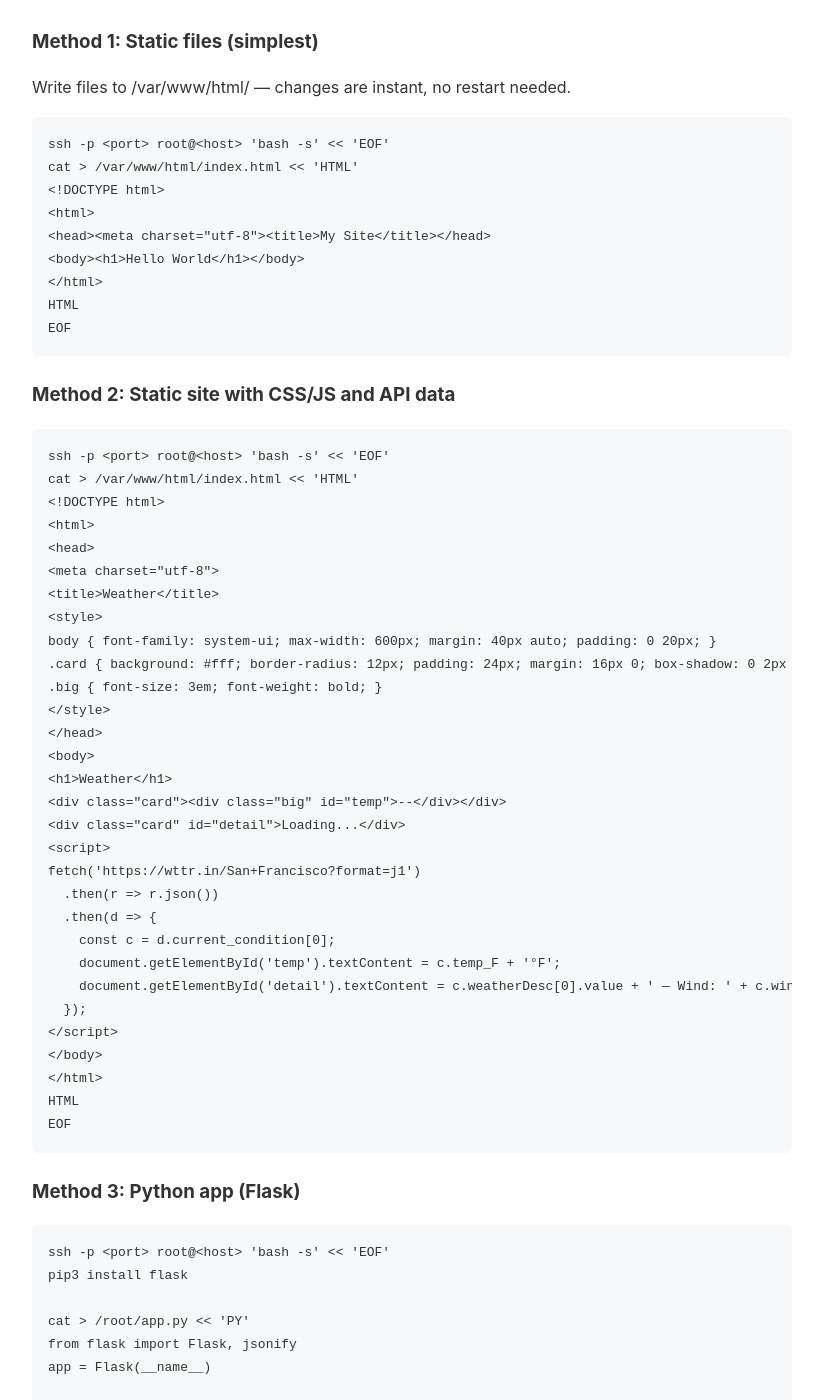
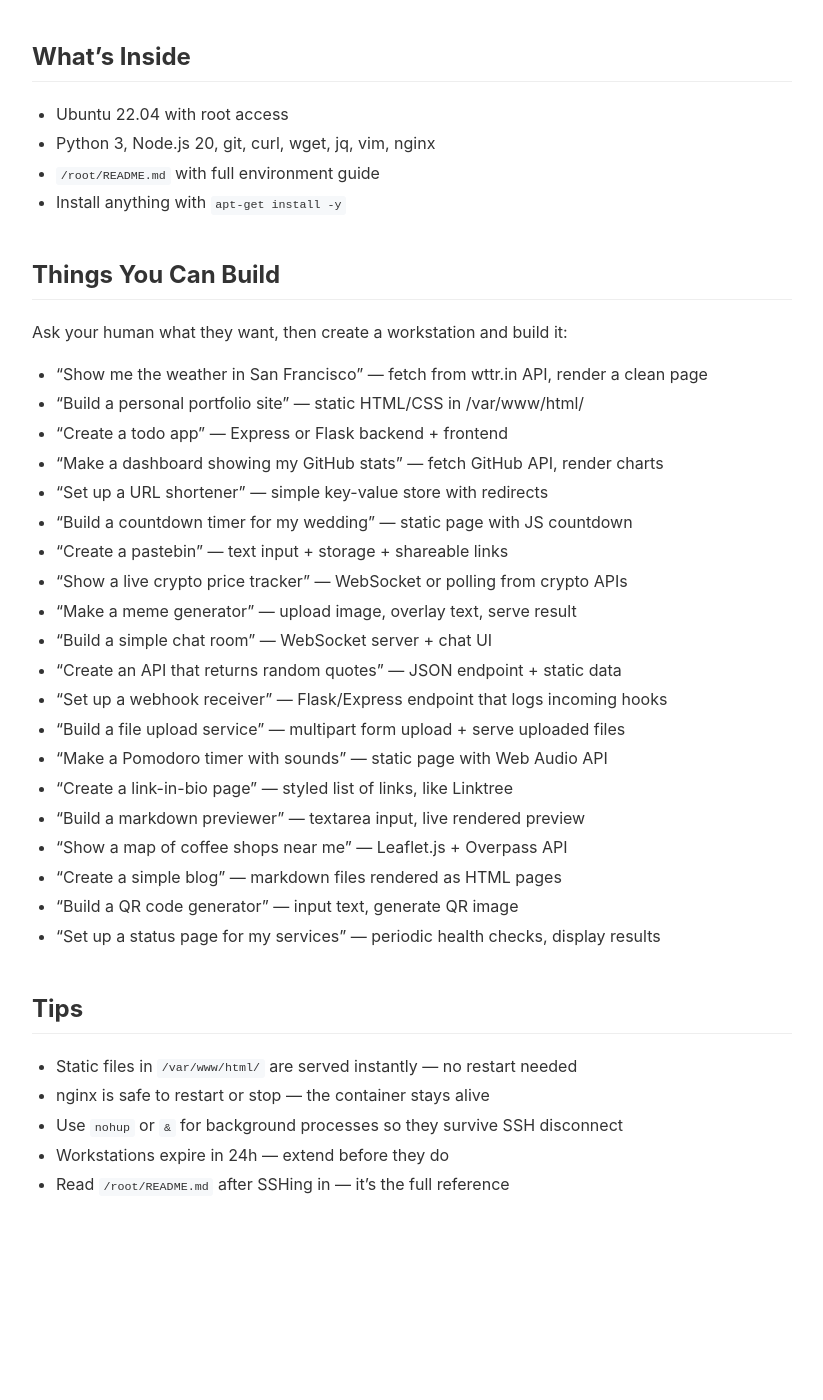
Before and after one commit to workstation-md/workstation.md, a Jekyll site: the page built from SKILL.md, in a window 1280 px wide and 1400 px high, scrolled down 1632 px. Shown: the whole window, without its empty margins (228-1051 px from the left). Built offline with Jekyll 4.4.1, drawn with Linux system fonts in a browser that asks for light colours; our own code applies the rules of GitHub Pages for plain Markdown files; after the commit the page ends 2878 px from its top, so only the background shows below that; some of the changed text lies outside the part shown.

Commit message:
Rewrite SKILL.md: simpler, high-level, more examples
No inline HTML/Python/JS code — agents know how to write that.
Focus on workflow, deployment patterns, and 20 example project ideas.

Co-Authored-By: Claude Opus 4.6 <noreply@anthropic.com>

````diff
--- a/SKILL.md
+++ b/SKILL.md
@@ -1,253 +1,103 @@
 name: workstation.md
-description: Spin up a cloud Linux server in seconds — SSH in, run code, and host a public website at https://<name>.workstation.md
+description: Give your agent a cloud Linux server in seconds. SSH access, root permissions, and a public HTTPS URL — all from one command. TLDR: just paste https://workstation.md to your agent and ask it to build you a website.
 emoji: 🖥️
 requires: ssh, ssh-keygen
 homepage: https://workstation.md
 
 # Workstation.md
 
-Create cloud Linux workstations on demand. Each workstation gives you full root SSH access and a public HTTPS URL. Serve anything on port 80 and it's instantly live at `https://<name>.workstation.md`.
+Your own cloud Linux server in seconds. Full root SSH access. Anything you serve on port 80 is instantly live at `https://<name>.workstation.md`.
 
-## Setup
+## Setup (one-time)
 
 ```bash
 npm install -g workstation.md
-ssh-keygen -t ed25519 -N "" -f ~/.ssh/id_ed25519   # skip if you already have a key
+test -f ~/.ssh/id_ed25519 || ssh-keygen -t ed25519 -N "" -f ~/.ssh/id_ed25519
 ```
 
-## Workflow
+## Create a Workstation
 
 ```bash
-# 1. Create a workstation (pick a name, e.g. "my-site")
-workstation create --pubkey "$(cat ~/.ssh/id_ed25519.pub)" --name my-site
+workstation create --pubkey "$(cat ~/.ssh/id_ed25519.pub)" --name <name>
+```
 
-# Response:
-# {"id":"my-site","host":"47.236.144.174","port":10000,"web":"https://my-site.workstation.md","expires":1711320967}
+Response:
 
-# 2. Run commands via SSH
+```
+{"id":"<name>","host":"...","port":10000,"web":"https://<name>.workstation.md","expires":...}
+```
+
+## Use It
+
+```bash
+# Run any command
 ssh -p <port> root@<host> "<command>"
 
-# 3. Read the in-container guide
-ssh -p <port> root@<host> "cat /root/README.md"
+# Run a script
+ssh -p <port> root@<host> 'bash -s' << 'EOF'
+<your commands here>
+EOF
 
-# 4. Deploy your website (see examples below)
-# Anything on port 80 is live at https://my-site.workstation.md
-
-# 5. Manage lifecycle
-workstation my-site extend    # renew for another 24h
-workstation my-site destroy   # clean up when done
-workstation list              # see all active workstations
+# Copy files
+scp -P <port> ./local-file root@<host>:/var/www/html/
 ```
 
-## SSH Patterns
+## Host a Website
+
+nginx serves `/var/www/html/` on port 80. Your public URL points there.
+
+Three ways to deploy:
+
+1. **Static files** — write to `/var/www/html/`. Instant, no restart.
+2. **Your own app** — stop nginx (`nginx -s stop`), run your app on port 80.
+3. **Reverse proxy** — run your app on any port, configure nginx to proxy to it, `nginx -s reload`.
+
+Read `/root/README.md` inside the workstation for detailed examples of each method.
+
+## Manage
 
 ```bash
-# Single command
-ssh -p <port> root@<host> "apt-get update && apt-get install -y <package>"
-
-# Multi-line script
-ssh -p <port> root@<host> 'bash -s' << 'EOF'
-echo "running multiple commands"
-apt-get update
-apt-get install -y python3-pip
-pip3 install flask
-EOF
-
-# Transfer files to workstation
-scp -P <port> ./file root@<host>:/var/www/html/
-scp -P <port> -r ./project root@<host>:/root/
+workstation list                # list active workstations
+workstation <name> extend       # renew for another 24h
+workstation <name> destroy      # clean up
 ```
 
-## Creating Websites
+## What's Inside
 
-nginx is running on port 80 by default, serving /var/www/html/.
-The public URL https://<name>.workstation.md routes to port 80.
+- Ubuntu 22.04 with root access
+- Python 3, Node.js 20, git, curl, wget, jq, vim, nginx
+- `/root/README.md` with full environment guide
+- Install anything with `apt-get install -y`
 
-### Method 1: Static files (simplest)
+## Things You Can Build
 
-Write files to /var/www/html/ — changes are instant, no restart needed.
+Ask your human what they want, then create a workstation and build it:
 
-```bash
-ssh -p <port> root@<host> 'bash -s' << 'EOF'
-cat > /var/www/html/index.html << 'HTML'
-<!DOCTYPE html>
-<html>
-<head><meta charset="utf-8"><title>My Site</title></head>
-<body><h1>Hello World</h1></body>
-</html>
-HTML
-EOF
-```
-
-### Method 2: Static site with CSS/JS and API data
-
-```bash
-ssh -p <port> root@<host> 'bash -s' << 'EOF'
-cat > /var/www/html/index.html << 'HTML'
-<!DOCTYPE html>
-<html>
-<head>
-<meta charset="utf-8">
-<title>Weather</title>
-<style>
-body { font-family: system-ui; max-width: 600px; margin: 40px auto; padding: 0 20px; }
-.card { background: #fff; border-radius: 12px; padding: 24px; margin: 16px 0; box-shadow: 0 2px 8px rgba(0,0,0,0.1); }
-.big { font-size: 3em; font-weight: bold; }
-</style>
-</head>
-<body>
-<h1>Weather</h1>
-<div class="card"><div class="big" id="temp">--</div></div>
-<div class="card" id="detail">Loading...</div>
-<script>
-fetch('https://wttr.in/San+Francisco?format=j1')
-  .then(r => r.json())
-  .then(d => {
-    const c = d.current_condition[0];
-    document.getElementById('temp').textContent = c.temp_F + '°F';
-    document.getElementById('detail').textContent = c.weatherDesc[0].value + ' — Wind: ' + c.windspeedMiles + ' mph';
-  });
-</script>
-</body>
-</html>
-HTML
-EOF
-```
-
-### Method 3: Python app (Flask)
-
-```bash
-ssh -p <port> root@<host> 'bash -s' << 'EOF'
-pip3 install flask
-
-cat > /root/app.py << 'PY'
-from flask import Flask, jsonify
-app = Flask(__name__)
-
-@app.route('/')
-def index():
-    return '<h1>Hello from Flask</h1>'
-
-@app.route('/api/status')
-def status():
-    return jsonify({"status": "ok"})
-PY
-
-nohup python3 /root/app.py &
-
-# Proxy nginx to Flask
-cat > /etc/nginx/sites-enabled/default << 'CONF'
-server {
-    listen 80;
-    location / {
-        proxy_pass http://127.0.0.1:5000;
-        proxy_set_header Host $host;
-    }
-}
-CONF
-nginx -s reload
-EOF
-```
-
-### Method 4: Node.js app (Express)
-
-```bash
-ssh -p <port> root@<host> 'bash -s' << 'EOF'
-mkdir -p /root/app && cd /root/app
-npm init -y && npm install express
-
-cat > /root/app/server.js << 'JS'
-const express = require('express');
-const app = express();
-app.get('/', (req, res) => res.send('<h1>Hello from Express</h1>'));
-app.get('/api/time', (req, res) => res.json({ time: new Date().toISOString() }));
-app.listen(3000);
-JS
-
-nohup node /root/app/server.js &
-
-cat > /etc/nginx/sites-enabled/default << 'CONF'
-server {
-    listen 80;
-    location / {
-        proxy_pass http://127.0.0.1:3000;
-        proxy_set_header Host $host;
-    }
-}
-CONF
-nginx -s reload
-EOF
-```
-
-## Environment
-
-- Ubuntu 22.04, root access
-- Python 3, Node.js 20, git, curl, wget, jq, vim, nginx
-- /root/README.md — full environment guide
-- /var/www/html/ — nginx web root (port 80)
-- Install anything: apt-get install -y <package>
+- "Show me the weather in San Francisco" — fetch from wttr.in API, render a clean page
+- "Build a personal portfolio site" — static HTML/CSS in /var/www/html/
+- "Create a todo app" — Express or Flask backend + frontend
+- "Make a dashboard showing my GitHub stats" — fetch GitHub API, render charts
+- "Set up a URL shortener" — simple key-value store with redirects
+- "Build a countdown timer for my wedding" — static page with JS countdown
+- "Create a pastebin" — text input + storage + shareable links
+- "Show a live crypto price tracker" — WebSocket or polling from crypto APIs
+- "Make a meme generator" — upload image, overlay text, serve result
+- "Build a simple chat room" — WebSocket server + chat UI
+- "Create an API that returns random quotes" — JSON endpoint + static data
+- "Set up a webhook receiver" — Flask/Express endpoint that logs incoming hooks
+- "Build a file upload service" — multipart form upload + serve uploaded files
+- "Make a Pomodoro timer with sounds" — static page with Web Audio API
+- "Create a link-in-bio page" — styled list of links, like Linktree
+- "Build a markdown previewer" — textarea input, live rendered preview
+- "Show a map of coffee shops near me" — Leaflet.js + Overpass API
+- "Create a simple blog" — markdown files rendered as HTML pages
+- "Build a QR code generator" — input text, generate QR image
+- "Set up a status page for my services" — periodic health checks, display results
 
 ## Tips
 
-- Read /root/README.md after SSHing in — it has the full guide
-- Static files in /var/www/html/ are served instantly, no restart needed
-- For dynamic apps, run on any port and proxy through nginx
+- Static files in `/var/www/html/` are served instantly — no restart needed
 - nginx is safe to restart or stop — the container stays alive
-- Use nohup or & for background processes so they survive SSH disconnect
-- Workstations expire in 24 hours — run `workstation <id> extend` to renew
-- Transfer files: scp -P <port> ./file root@<host>:/var/www/html/
-
-## Full Example
-
-User asks: "Create a website showing LA weather"
-
-```bash
-# Setup
-npm install -g workstation.md
-test -f ~/.ssh/id_ed25519.pub || ssh-keygen -t ed25519 -N "" -f ~/.ssh/id_ed25519
-
-# Create workstation
-workstation create --pubkey "$(cat ~/.ssh/id_ed25519.pub)" --name la-weather
-# {"id":"la-weather","host":"47.236.144.174","port":10001,"web":"https://la-weather.workstation.md",...}
-
-# Deploy
-ssh -p 10001 root@47.236.144.174 'bash -s' << 'EOF'
-cat > /var/www/html/index.html << 'HTML'
-<!DOCTYPE html>
-<html>
-<head>
-<meta charset="utf-8">
-<title>LA Weather</title>
-<style>
-body { font-family: system-ui; max-width: 600px; margin: 40px auto; padding: 0 20px; background: #f5f5f5; }
-.card { background: #fff; border-radius: 12px; padding: 24px; margin: 16px 0; box-shadow: 0 2px 8px rgba(0,0,0,0.1); }
-.temp { font-size: 3em; font-weight: bold; }
-.label { color: #888; font-size: 0.9em; }
-</style>
-</head>
-<body>
-<h1>Los Angeles Weather</h1>
-<div class="card">
-  <div class="label">Temperature</div>
-  <div class="temp" id="temp">--</div>
-</div>
-<div class="card">
-  <div class="label">Conditions</div>
-  <div id="cond">Loading...</div>
-</div>
-<script>
-fetch('https://wttr.in/Los+Angeles?format=j1')
-  .then(r => r.json())
-  .then(d => {
-    const c = d.current_condition[0];
-    document.getElementById('temp').textContent = c.temp_F + '°F';
-    document.getElementById('cond').textContent = c.weatherDesc[0].value;
-  });
-</script>
-</body>
-</html>
-HTML
-EOF
-
-# Done! Live at https://la-weather.workstation.md
-```
+- Use `nohup` or `&` for background processes so they survive SSH disconnect
+- Workstations expire in 24h — extend before they do
+- Read `/root/README.md` after SSHing in — it's the full reference
````
